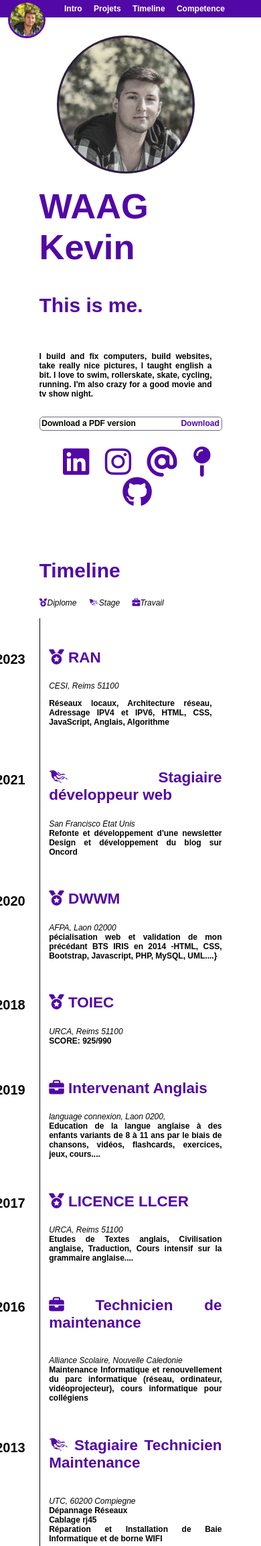
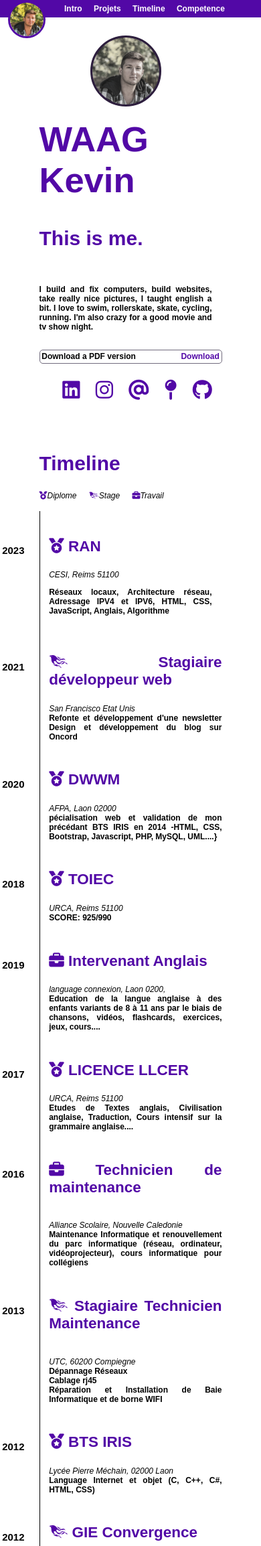
Before and after one commit to Kevinwg02/ResumeRan23, a PHP site: page / in a window 390 px wide. Shown: the top 2308 px of the page at 67% size. Run offline with PHP 8.4, Linux system fonts and the light colour scheme; some web fonts are replaced.

Commit message:
reponsive sizes

```diff
--- a/assets/css/introgrid.css
+++ b/assets/css/introgrid.css
@@ -41,7 +41,7 @@ p {
 
 .mypic img {
   border-radius: 50%;
-  width: 200px;
+  width: 250px;
   border: solid rgb(82, 8, 166);
   background: rgb(82, 8, 166);
   filter: grayscale(80%);
--- a/assets/css/responsive.css
+++ b/assets/css/responsive.css
@@ -1,11 +1,27 @@
 @media only screen and (max-width: 600px) {
     body {
         font-size: 12px;
+        transition: ease-in-out 2s;
+        transform: translateX(50%);
+        transform: translateY(0px);
         font-weight: 700;
     }
 
     .mypic {
+
         grid-column: 1;
+    }
+    .mypic img{
+        transition: ease-in-out 2s;
+        transform: translateX(50%);
+        transform: translateY(0px);
+        width: 100px;
+    }
+    .sociallinks i{
+        transition: ease-in-out 2s;
+        transform: translateX(50%);
+        transform: translateY(0px);
+        font-size: 2rem;
     }
 
     .titre {
@@ -18,12 +34,13 @@
     }
 
     .date {
-        font-size: 20px;
-        left: -80px;
+        font-size: 15px;
+        left: -70px;
         top: 50px;
     }
-.menu img{
-    border: solid var(--main-color) 3.5px
-}
+
+    .menu img {
+        border: solid var(--main-color) 3.5px
+    }
 
 }
--- /dev/null
+++ b/desktop.ini
@@ -0,0 +1,4 @@
+[ViewState]
+Mode=
+Vid=
+FolderType=Generic
--- a/index.html
+++ b/index.html
@@ -13,7 +13,7 @@
   <link rel="stylesheet" href="assets/fonts/roboto.css" />
 
   <!-- icon link -->
-  <!-- <link rel="stylesheet" href="https://cdnjs.cloudflare.com/ajax/libs/font-awesome/4.7.0/css/font-awesome.min.css" /> -->
+
   <link rel="stylesheet" href="https://cdnjs.cloudflare.com/ajax/libs/font-awesome/6.4.2/css/all.min.css"
     integrity="sha512-z3gLpd7yknf1YoNbCzqRKc4qyor8gaKU1qmn+CShxbuBusANI9QpRohGBreCFkKxLhei6S9CQXFEbbKuqLg0DA=="
     crossorigin="anonymous" referrerpolicy="no-referrer" />
@@ -23,8 +23,8 @@
   <link rel="stylesheet" href="assets/css/introgrid.css" />
   <link rel="stylesheet" href="assets/css/modalprojet.css" />
   <link rel="stylesheet" href="assets/css/timeline.css" />
+  <link rel="stylesheet" href="assets/css/skill.css">
   <link rel="stylesheet" href="assets/css/responsive.css" />
-  <link rel="stylesheet" href="assets/css/skill.css">
 </head>
 
 <body>
@@ -68,7 +68,8 @@
 
     <section class="contact" id="contact">
       <div class="sociallinks">
-        <a href="https://www.linkedin.com/in/kevin-w-80651314b/" target="_blank"><i class="fa-brands fa-linkedin"></i></a>
+        <a href="https://www.linkedin.com/in/kevin-w-80651314b/" target="_blank"><i
+            class="fa-brands fa-linkedin"></i></a>
         <a href="https://www.instagram.com/kevinwg02/" target="_blank"><i class="fa-brands fa-instagram"></i></a>
         <a href="#contact" onclick="openEmail()"><i class="fa-brands fa-at"></i></a>
         <a href="#contact" onclick="openMap()"><i class="fa-solid fa-map-pin"></i></a>
```
Also changed, not shown: assets/php/connexion.php (added, +20 -0 lines).
